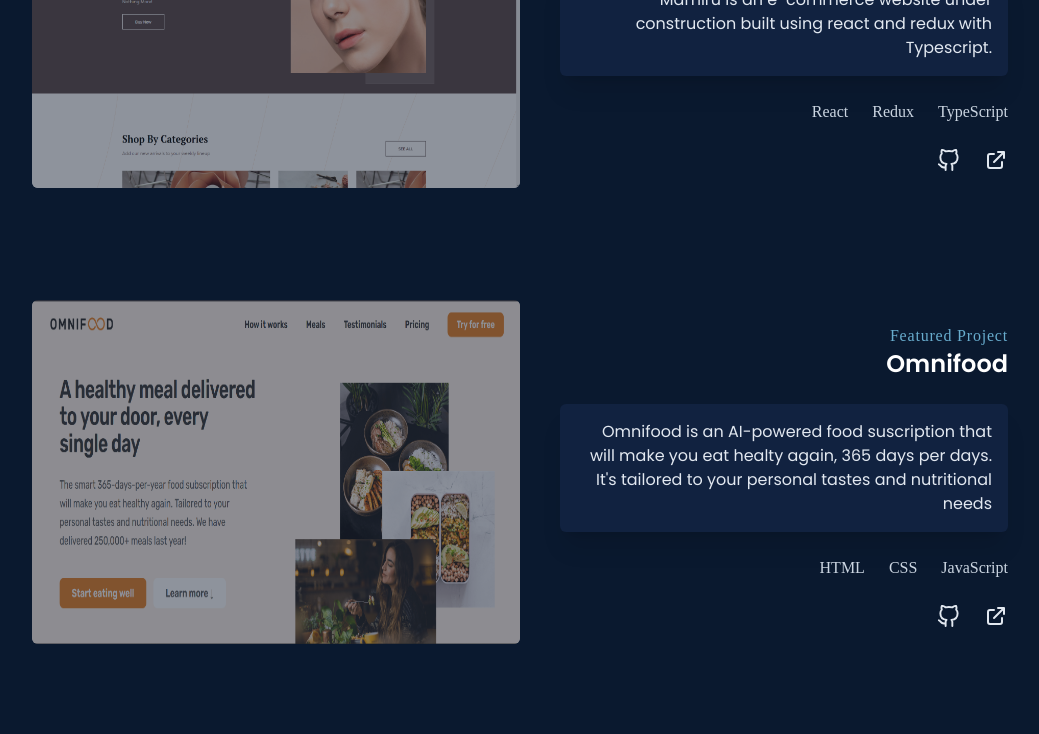
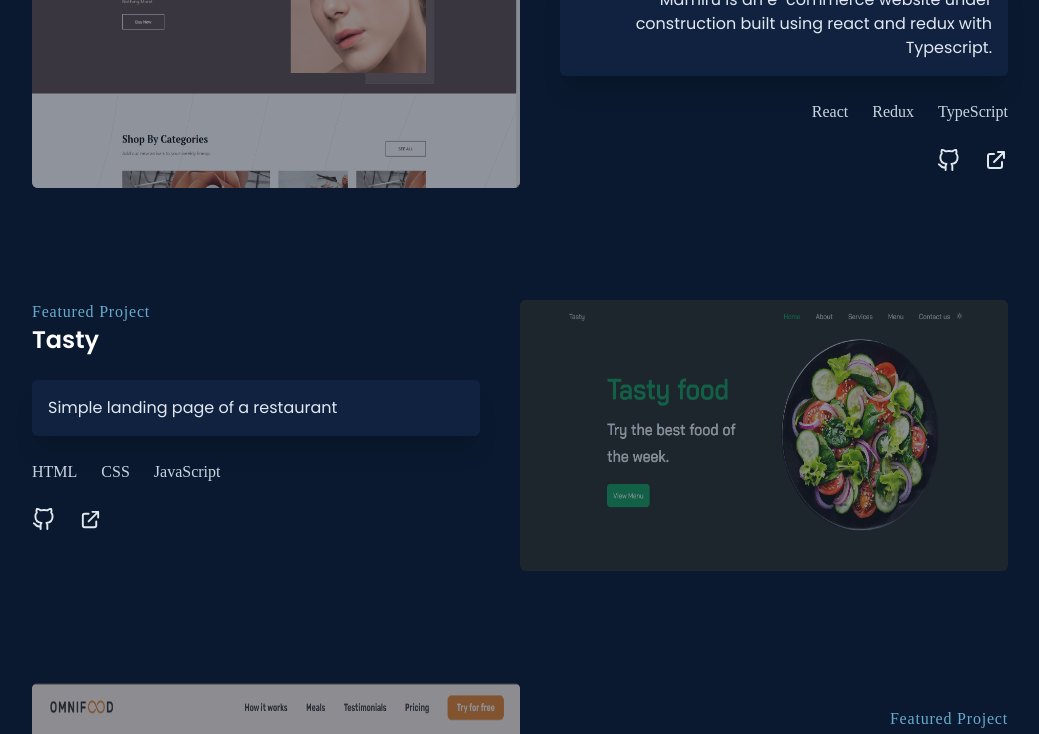
Before and after one commit to AmineElkhalidy/Portfolio, a React (Vite) app: page / in a window 1280 px wide. Shown: the part 1916-2650 px from the top of the page, without its empty margins (120-1159 px from the left). Built offline with nearby package versions, Linux system fonts and the light colour scheme; a web font is replaced by a local one.

Commit message:
Adding an other featured project

```diff
--- a/src/sections/Projects.jsx
+++ b/src/sections/Projects.jsx
@@ -9,6 +9,7 @@ import { motion } from "framer-motion";
 
 // Data
 import Mamiru from "../assets/images/projects/mamiru.png";
+import Tasty from "../assets/images/projects/tasty.png";
 import Omnifood from "../assets/images/projects/project-01.png";
 import LandingPage from "../assets/images/projects/project-02.png";
 import ShopStore from "../assets/images/projects/project-03.png";
@@ -83,6 +84,55 @@ const Projects = () => {
                   <HiOutlineExternalLink size={24} className="cursor-pointer" />
                 </a>
               </div>
+            </div>
+          </motion.div>
+
+          {/* Tasty */}
+          <motion.div
+            whileInView={{ opacity: [0, 1] }}
+            className="relative grid bg-[#112240] rounded-md shadow-xl p-4 md:bg-transparent md:rounded-none md:shadow-none md:p-0 md:grid-cols-2 md:px-16"
+          >
+            {/* Project Description */}
+            <div className="mb-6 text-center md:text-left">
+              <h4 className="font-nav font-medium text-secondary tracking-wider">
+                Featured Project
+              </h4>
+
+              <h3 className="text-lg font-semibold mb-4 lg:text-2xl">Tasty</h3>
+
+              <p className="max-w-md mx-auto text-slate-200 text-left my-6 md:p-4 md:bg-[#112240] md:shadow-xl md:rounded-md md:ml-0">
+                Simple landing page of a restaurant
+              </p>
+
+              <ul className="max-w-md mx-auto text-slate-300 flex flex-wrap justify-start items-center font-nav md:justify-start gap-6 mb-6 ml-0">
+                <li className="">HTML</li>
+                <li className="">CSS</li>
+                <li className="">JavaScript</li>
+              </ul>
+
+              <div className="max-w-md mx-auto text-slate-200 flex justify-start items-center md:justify-start gap-6 ml-0 mb-4">
+                <a
+                  href="https://github.com/AmineElkhalidy/Tasty"
+                  target="_blank"
+                  className="hover:text-secondary"
+                >
+                  <FiGithub size={23} className="cursor-pointer" />
+                </a>
+
+                <a
+                  href="https://tasty.vercel.app/"
+                  target="_blank"
+                  className="hover:text-secondary"
+                >
+                  <HiOutlineExternalLink size={23} className="cursor-pointer" />
+                </a>
+              </div>
+            </div>
+
+            {/* Project Image */}
+            <div className="relative w-full h-full rounded-md overflow-hidden">
+              <div className="absolute top-0 left-0 w-full h-full bg-slate-800/50 duration-300 hover:cursor-pointer hover:bg-transparent"></div>
+              <img className="h-full" src={Tasty} alt="Project preview" />
             </div>
           </motion.div>
 
@@ -194,6 +244,22 @@ const Projects = () => {
             </div>
           </motion.div>
 
+          {!show && (
+            <motion.div
+              className="inline-block text-center"
+              whileInView={{ opacity: [0, 1] }}
+            >
+              <button
+                onClick={() => setShow(true)}
+                className="px-8 py-4 border text-secondary font-medium border-secondary rounded-md duration-200 hover:bg-secondary/20"
+              >
+                Show more
+              </button>
+            </motion.div>
+          )}
+
+          {show && (
+            <>
               {/* Landing Page */}
               <motion.div
                 whileInView={{ opacity: [0, 1] }}
@@ -202,7 +268,11 @@ const Projects = () => {
                 {/* Project Image */}
                 <div className="relative w-full h-full rounded-md overflow-hidden">
                   <div className="absolute top-0 left-0 w-full h-full bg-slate-800/50 duration-300 hover:cursor-pointer hover:bg-transparent"></div>
-              <img className="h-full" src={LandingPage} alt="Project preview" />
+                  <img
+                    className="h-full"
+                    src={LandingPage}
+                    alt="Project preview"
+                  />
                 </div>
 
                 {/* Project Description */}
@@ -240,28 +310,15 @@ const Projects = () => {
                       target="_blank"
                       className="hover:text-secondary"
                     >
-                  <HiOutlineExternalLink size={24} className="cursor-pointer" />
+                      <HiOutlineExternalLink
+                        size={24}
+                        className="cursor-pointer"
+                      />
                     </a>
                   </div>
                 </div>
               </motion.div>
 
-          {!show && (
-            <motion.div
-              className="inline-block text-center"
-              whileInView={{ opacity: [0, 1] }}
-            >
-              <button
-                onClick={() => setShow(true)}
-                className="px-8 py-4 border text-secondary font-medium border-secondary rounded-md duration-200 hover:bg-secondary/20"
-              >
-                Show more
-              </button>
-            </motion.div>
-          )}
-
-          {show && (
-            <>
               {/* Shop Store */}
               <motion.div
                 whileInView={{ opacity: [0, 1] }}
```
Also changed, not shown: src/assets/images/projects/tasty.png (added). Lines whose indentation alone changed are shown as unchanged.
